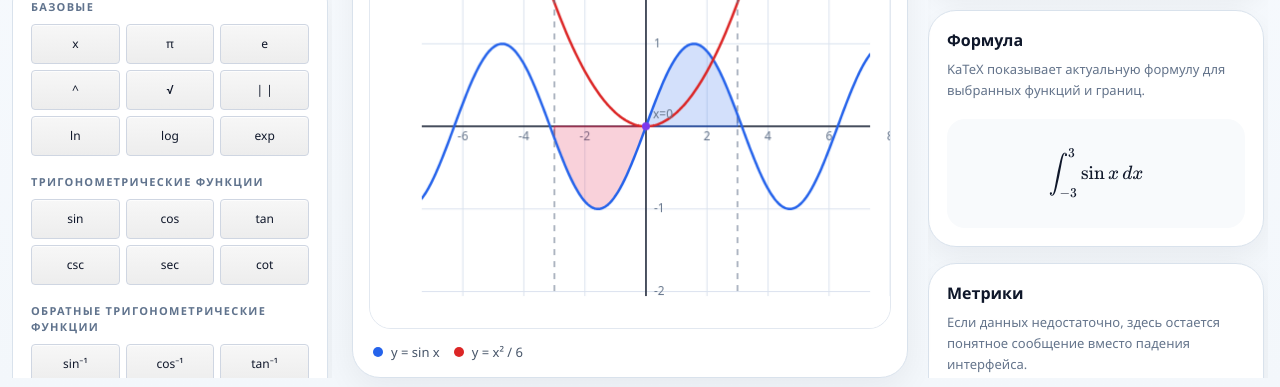
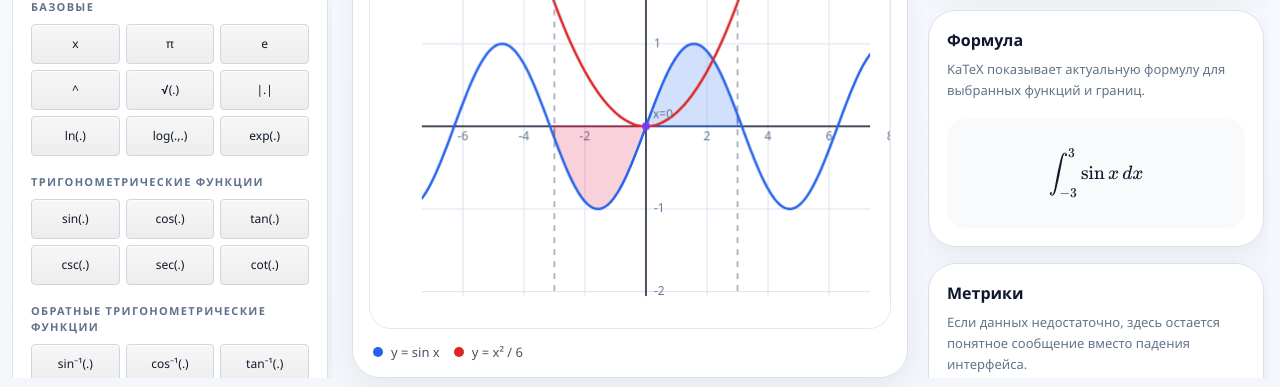
Before and after one commit to SWAT-Flow/integraly-naglyadno, a React (Vite) app: page / in a window 1280 px wide. Shown: the part 410-797 px from the top of the page. Built offline with nearby package versions, Linux system fonts and the light colour scheme.

Commit message:
Update project

```diff
--- a/src/components/TemplateKeyboard.tsx
+++ b/src/components/TemplateKeyboard.tsx
@@ -19,44 +19,44 @@ const GROUPS: Array<{ title: string; items: Array<{ label: string; template: Tem
       { label: "\u03c0", template: { text: "pi", cursorOffset: 0 } },
       { label: "e", template: { text: "e", cursorOffset: 0 } },
       { label: "^", template: { text: "^", cursorOffset: 0 } },
-      { label: "\u221a", template: { text: "sqrt()", cursorOffset: -1, wrapSelection: true } },
-      { label: "| |", template: { text: "abs()", cursorOffset: -1, wrapSelection: true } },
-      { label: "ln", template: { text: "ln()", cursorOffset: -1, wrapSelection: true } },
-      { label: "log", template: { text: "log(, )", cursorOffset: -3 } },
-      { label: "exp", template: { text: "exp()", cursorOffset: -1, wrapSelection: true } },
+      { label: "\u221a(.)", template: { text: "sqrt()", cursorOffset: -1, wrapSelection: true } },
+      { label: "|.|", template: { text: "abs()", cursorOffset: -1, wrapSelection: true } },
+      { label: "ln(.)", template: { text: "ln()", cursorOffset: -1, wrapSelection: true } },
+      { label: "log(.,.)", template: { text: "log(, )", cursorOffset: -3 } },
+      { label: "exp(.)", template: { text: "exp()", cursorOffset: -1, wrapSelection: true } },
     ],
   },
   {
     title: "\u0422\u0440\u0438\u0433\u043e\u043d\u043e\u043c\u0435\u0442\u0440\u0438\u0447\u0435\u0441\u043a\u0438\u0435 \u0444\u0443\u043d\u043a\u0446\u0438\u0438",
     items: [
-      { label: "sin", template: { text: "sin()", cursorOffset: -1, wrapSelection: true } },
-      { label: "cos", template: { text: "cos()", cursorOffset: -1, wrapSelection: true } },
-      { label: "tan", template: { text: "tan()", cursorOffset: -1, wrapSelection: true } },
-      { label: "csc", template: { text: "csc()", cursorOffset: -1, wrapSelection: true } },
-      { label: "sec", template: { text: "sec()", cursorOffset: -1, wrapSelection: true } },
-      { label: "cot", template: { text: "cot()", cursorOffset: -1, wrapSelection: true } },
+      { label: "sin(.)", template: { text: "sin()", cursorOffset: -1, wrapSelection: true } },
+      { label: "cos(.)", template: { text: "cos()", cursorOffset: -1, wrapSelection: true } },
+      { label: "tan(.)", template: { text: "tan()", cursorOffset: -1, wrapSelection: true } },
+      { label: "csc(.)", template: { text: "csc()", cursorOffset: -1, wrapSelection: true } },
+      { label: "sec(.)", template: { text: "sec()", cursorOffset: -1, wrapSelection: true } },
+      { label: "cot(.)", template: { text: "cot()", cursorOffset: -1, wrapSelection: true } },
     ],
   },
   {
     title: "\u041e\u0431\u0440\u0430\u0442\u043d\u044b\u0435 \u0442\u0440\u0438\u0433\u043e\u043d\u043e\u043c\u0435\u0442\u0440\u0438\u0447\u0435\u0441\u043a\u0438\u0435 \u0444\u0443\u043d\u043a\u0446\u0438\u0438",
     items: [
-      { label: "sin\u207b\u00b9", template: { text: "asin()", cursorOffset: -1, wrapSelection: true } },
-      { label: "cos\u207b\u00b9", template: { text: "acos()", cursorOffset: -1, wrapSelection: true } },
-      { label: "tan\u207b\u00b9", template: { text: "atan()", cursorOffset: -1, wrapSelection: true } },
-      { label: "csc\u207b\u00b9", template: { text: "acsc()", cursorOffset: -1, wrapSelection: true } },
-      { label: "sec\u207b\u00b9", template: { text: "asec()", cursorOffset: -1, wrapSelection: true } },
-      { label: "cot\u207b\u00b9", template: { text: "acot()", cursorOffset: -1, wrapSelection: true } },
+      { label: "sin\u207b\u00b9(.)", template: { text: "asin()", cursorOffset: -1, wrapSelection: true } },
+      { label: "cos\u207b\u00b9(.)", template: { text: "acos()", cursorOffset: -1, wrapSelection: true } },
+      { label: "tan\u207b\u00b9(.)", template: { text: "atan()", cursorOffset: -1, wrapSelection: true } },
+      { label: "csc\u207b\u00b9(.)", template: { text: "acsc()", cursorOffset: -1, wrapSelection: true } },
+      { label: "sec\u207b\u00b9(.)", template: { text: "asec()", cursorOffset: -1, wrapSelection: true } },
+      { label: "cot\u207b\u00b9(.)", template: { text: "acot()", cursorOffset: -1, wrapSelection: true } },
     ],
   },
   {
     title: "\u0413\u0438\u043f\u0435\u0440\u0431\u043e\u043b\u0438\u0447\u0435\u0441\u043a\u0438\u0435 \u0444\u0443\u043d\u043a\u0446\u0438\u0438",
     items: [
-      { label: "sinh", template: { text: "sinh()", cursorOffset: -1, wrapSelection: true } },
-      { label: "cosh", template: { text: "cosh()", cursorOffset: -1, wrapSelection: true } },
-      { label: "tanh", template: { text: "tanh()", cursorOffset: -1, wrapSelection: true } },
-      { label: "asinh", template: { text: "asinh()", cursorOffset: -1, wrapSelection: true } },
-      { label: "acosh", template: { text: "acosh()", cursorOffset: -1, wrapSelection: true } },
-      { label: "atanh", template: { text: "atanh()", cursorOffset: -1, wrapSelection: true } },
+      { label: "sinh(.)", template: { text: "sinh()", cursorOffset: -1, wrapSelection: true } },
+      { label: "cosh(.)", template: { text: "cosh()", cursorOffset: -1, wrapSelection: true } },
+      { label: "tanh(.)", template: { text: "tanh()", cursorOffset: -1, wrapSelection: true } },
+      { label: "sinh\u207b\u00b9(.)", template: { text: "asinh()", cursorOffset: -1, wrapSelection: true } },
+      { label: "cosh\u207b\u00b9(.)", template: { text: "acosh()", cursorOffset: -1, wrapSelection: true } },
+      { label: "tanh\u207b\u00b9(.)", template: { text: "atanh()", cursorOffset: -1, wrapSelection: true } },
     ],
   },
 ];
--- a/src/dev/selfTests.ts
+++ b/src/dev/selfTests.ts
@@ -102,6 +102,7 @@ export function runSelfTests(): SelfTestResult[] {
     pass(`expressionToTex renders pi as \\pi`, expressionToTex("pi").includes("\\pi")),
     pass(`expressionToTex renders abs with bars`, expressionToTex("abs(x)").includes("\\left|x\\right|")),
     pass(`expressionToTex renders acos as inverse cosine`, expressionToTex("acos(x)").includes("\\cos^{-1}")),
+    pass(`expressionToTex renders acosh as inverse hyperbolic cosine`, expressionToTex("acosh(x)").includes("\\cosh^{-1}")),
     pass(`formatExpressionText renders abs as bars`, formatExpressionText("abs(x)") === "|x|"),
     pass(
       `formatExpressionText renders sqrt without brackets`,
@@ -110,6 +111,10 @@ export function runSelfTests(): SelfTestResult[] {
     pass(
       `formatExpressionText renders acos as inverse cosine`,
       formatExpressionText("acos(x)") === "cos\u207b\u00b9 x",
+    ),
+    pass(
+      `formatExpressionText renders acosh as inverse hyperbolic cosine`,
+      formatExpressionText("acosh(x)") === "cosh\u207b\u00b9 x",
     ),
     pass(`compileExpression("sin(x)") succeeds`, sinCompiled.ok),
     pass(`compileExpression("sin(") returns an error`, !sinBroken.ok),
--- a/src/math/parser.ts
+++ b/src/math/parser.ts
@@ -84,6 +84,9 @@ const INVERSE_FUNCTION_TEXT_LABELS: Record<string, string> = {
   asec: "sec\u207b\u00b9",
   acsc: "csc\u207b\u00b9",
   acot: "cot\u207b\u00b9",
+  asinh: "sinh\u207b\u00b9",
+  acosh: "cosh\u207b\u00b9",
+  atanh: "tanh\u207b\u00b9",
 };
 
 const FUNCTION_TEXT_LABELS: Record<string, string> = {
@@ -102,9 +105,9 @@ const FUNCTION_TEXT_LABELS: Record<string, string> = {
   sinh: "sinh",
   cosh: "cosh",
   tanh: "tanh",
-  asinh: "asinh",
-  acosh: "acosh",
-  atanh: "atanh",
+  asinh: INVERSE_FUNCTION_TEXT_LABELS.asinh,
+  acosh: INVERSE_FUNCTION_TEXT_LABELS.acosh,
+  atanh: INVERSE_FUNCTION_TEXT_LABELS.atanh,
   exp: "exp",
   ln: "ln",
   log: "log",
@@ -128,9 +131,9 @@ const FUNCTION_TEX_LABELS: Record<string, string> = {
   sinh: "\\sinh",
   cosh: "\\cosh",
   tanh: "\\tanh",
-  asinh: "\\operatorname{asinh}",
-  acosh: "\\operatorname{acosh}",
-  atanh: "\\operatorname{atanh}",
+  asinh: "\\sinh^{-1}",
+  acosh: "\\cosh^{-1}",
+  atanh: "\\tanh^{-1}",
   exp: "\\exp",
   ln: "\\ln",
   log: "\\log",
--- a/src/styles.css
+++ b/src/styles.css
@@ -346,6 +346,7 @@ button {
   font-size: 12px;
   font-weight: 500;
   text-align: center;
+  white-space: nowrap;
 }
 
 .keyboard-button:hover {
```
Also changed, not shown: .tmp-selftests/dev/selfTests.js, .tmp-selftests/math/parser.js.
